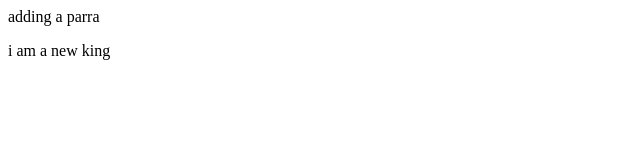
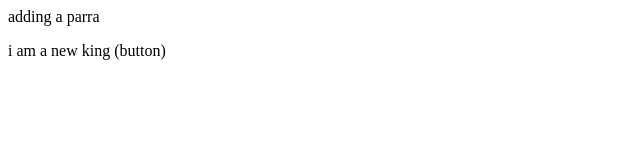
Before and after one commit to Lavakumar86/localrepo, a plain HTML site: page localrepo/index.html in a window 1280 px wide. Shown: the full height of the page, 0-640 px from the left. Drawn offline with Linux system fonts and the light colour scheme.

```diff
--- a/localrepo/index.html
+++ b/localrepo/index.html
@@ -1,2 +1,2 @@
 <p>adding a parra</p>
-<p>i am a new king</p>
+<p>i am a new king (button)</p>
```
